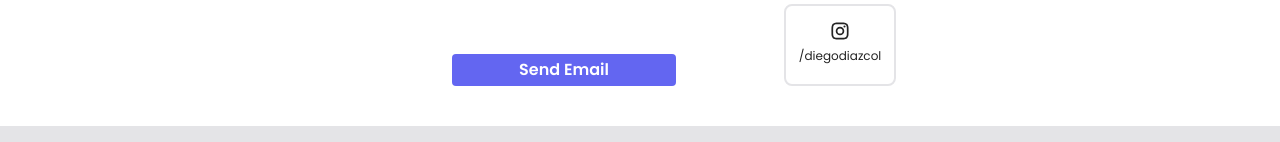
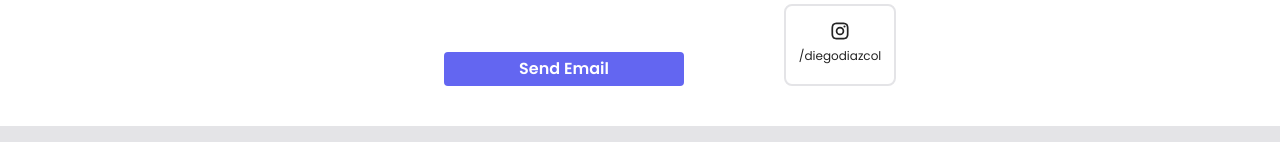
Before and after one commit to diecodev/diecodev, a Next.js app: page / in a window 1280 px wide. Shown: the part 2077-2219 px from the top of the page. Built offline with nearby package versions, Linux system fonts and the light colour scheme.

Commit message:
Fix: contact button

```diff
--- a/app/components/contactForm.tsx
+++ b/app/components/contactForm.tsx
@@ -47,7 +47,7 @@ export const ContactForm = () => {
       <p className={`text-sm rounded ${popUpMessage.type === 'error' ? 'bg-red-300' : 'bg-green-200'} ${popUpMessage.show ? 'opacity-100 px-4 py-2' : 'opacity-0'} transition-all text-zinc-600`}>
         {popUpMessage.message}
       </p>
-      <input className='w-[14rem] bg-indigo-500 rounded text-white font-semibold px-4 py-1 mx-auto mt-auto' disabled={isLoading} type="submit" value={isLoading ? 'Sending...' : 'Send Email'} />
+      <input className='w-60 bg-indigo-500 rounded text-white font-semibold px-4 py-[5px] mx-auto mt-auto' disabled={isLoading} type="submit" value={isLoading ? 'Sending...' : 'Send Email'} />
     </form>
   )
 }
```
